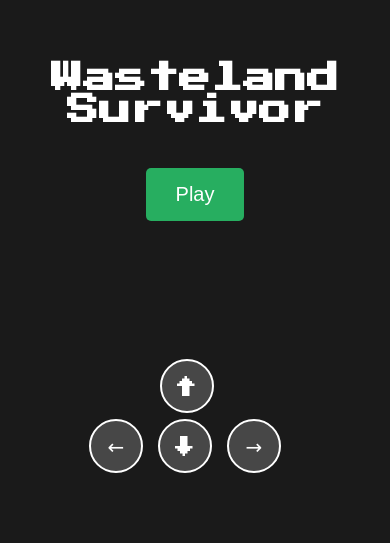
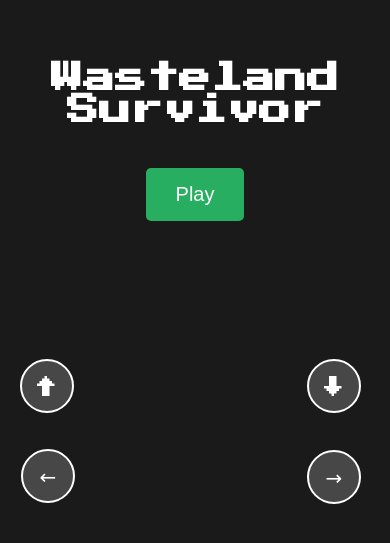
Before and after one commit to DevMireski/game-mobile-desk-nav, a plain HTML site: page index.html in a window 390 px wide. Shown: the part 291-834 px from the top of the page. Drawn offline with nearby package versions, Linux system fonts and the light colour scheme; no server answers.

Commit message:
fix: bottom ajust

```diff
--- a/index.html
+++ b/index.html
@@ -125,8 +125,26 @@
         div#upBtn {
           position: relative;
           top: -60px;
-          right: -140px;
         }
+
+        div#leftBtn {
+          position: relative;
+          right: 68px;
+          bottom: -30px;
+        }
+
+        div#downBtn {
+          position: relative;
+          left: 149px;
+          top: -60px;
+        }
+
+        div#rightBtn {
+          position: relative;
+          left: 80px;
+          bottom: -31px;
+        }
+
       }
     </style>
   </head>
```
